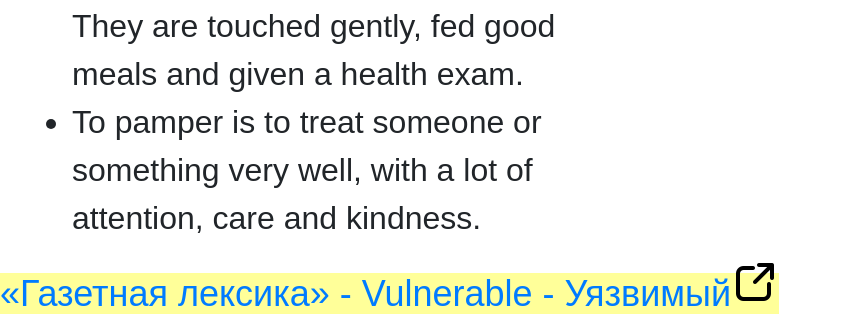
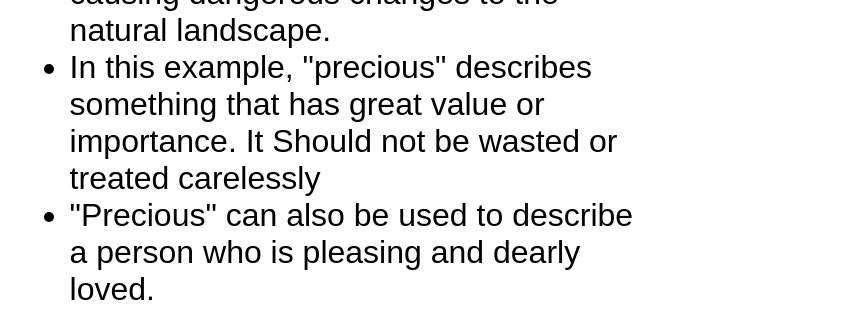
Before and after one commit to atutby/EnglishCat, a PHP site: page /index3.html in a window 1280 px wide. Shown: the part 573-893 px from the top of the page, without its empty margins (0-842 px from the left). Run offline with PHP 8.4, Linux system fonts and the light colour scheme.

Commit message:
Precious

```diff
--- a/css/style.css
+++ b/css/style.css
@@ -3,13 +3,12 @@ body {
   word-wrap: break-word;
 }
 
-a[target="_blank"] {
+.item2 a[target="_blank"] {
   background-color: #ffff99;
 }
 
-a[target="_blank"]:after {
+.item2 a[target="_blank"]:after {
   content: url(/EnglishCat/images/target3.png);
-  width: 40px;
 }
 
 .item2 {
--- a/index3.html
+++ b/index3.html
@@ -4,7 +4,7 @@
     <meta charset="UTF-8" />
     <meta name="viewport" content="width=device-width, initial-scale=1.0" />
 
-		<link rel="stylesheet" href="./images/bootstrap.min.css">
+		<!-- <link rel="stylesheet" href="./images/bootstrap.min.css"> -->
     <link rel="stylesheet" href="./css/style.css" />
     <link rel="stylesheet" href="./css/video12.css" />
 
@@ -43,7 +43,19 @@
 		</script>
 
     <div class="item2">
+      <a href="https://www.youtube.com/watch?v=miFqe7Zqnts&list=PL2SKo1EIjaRyr_oOk09iGo4gNxfQpmbIj&index=40">«Газетная лексика» - Precious - Драгоценный</a>
+      <ul>
+        <li>Welcome to the Voice of America's News Words.</li>
+        <li>The mountains in the Italian town of Carrera contain beautiful marble stone.</li>
+        <li>PRECIOUS</li>
+        <li>The marble stone is in demand for use in religious sites, homes and creating works of art.
+        Environmental experts say this precious resource has a limit. The removal of large amounts of marble is causing dangerous changes to the natural landscape.</li>
+        <li>In this example, "precious" describes something that has great value or importance. It Should not be wasted or treated carelessly</li>
+        <li>"Precious" can also be used to describe a person who is pleasing and dearly loved.</li>
+      </ul>
+    </div>
 
+    <div class="item2">
       <a href="https://www.youtube.com/watch?v=TJLnuT_NXOo&list=PL2SKo1EIjaRyr_oOk09iGo4gNxfQpmbIj&index=39">«Газетная лексика» - Pamper - Холить и лелеять</a>
       <ul>
         <li>Welcome to the Voice of America's News Words.</li>
--- a/scss/style.scss
+++ b/scss/style.scss
@@ -3,12 +3,11 @@ body {
   word-wrap: break-word;
 }
 
-a[target="_blank"] {
+.item2 a[target="_blank"] {
   background-color: #ffff99;
 
   &:after {
     content: url(/EnglishCat/images/target3.png);
-    width: 40px;
   }
 }
 
```
Also changed, not shown: 1 other file.
